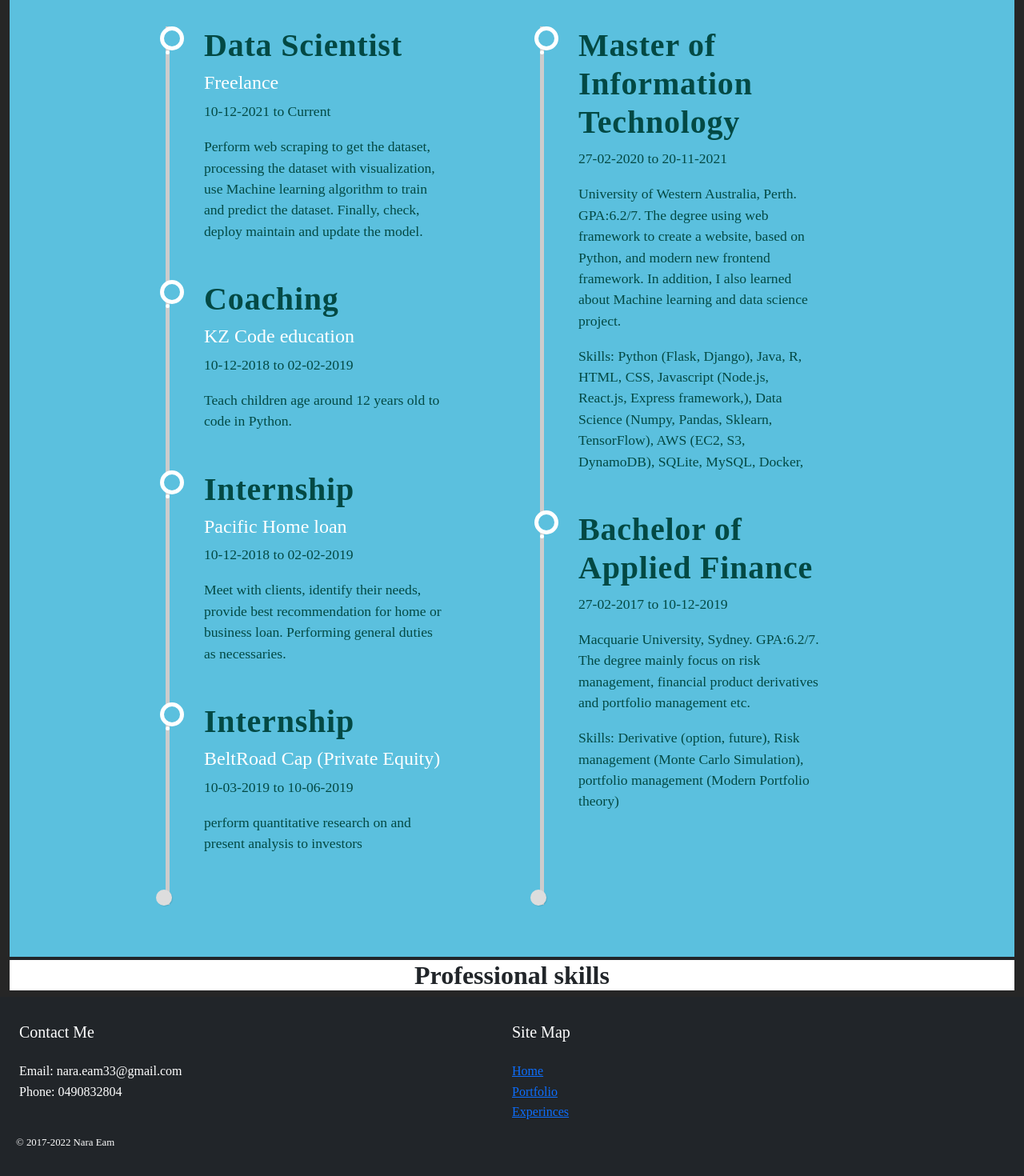
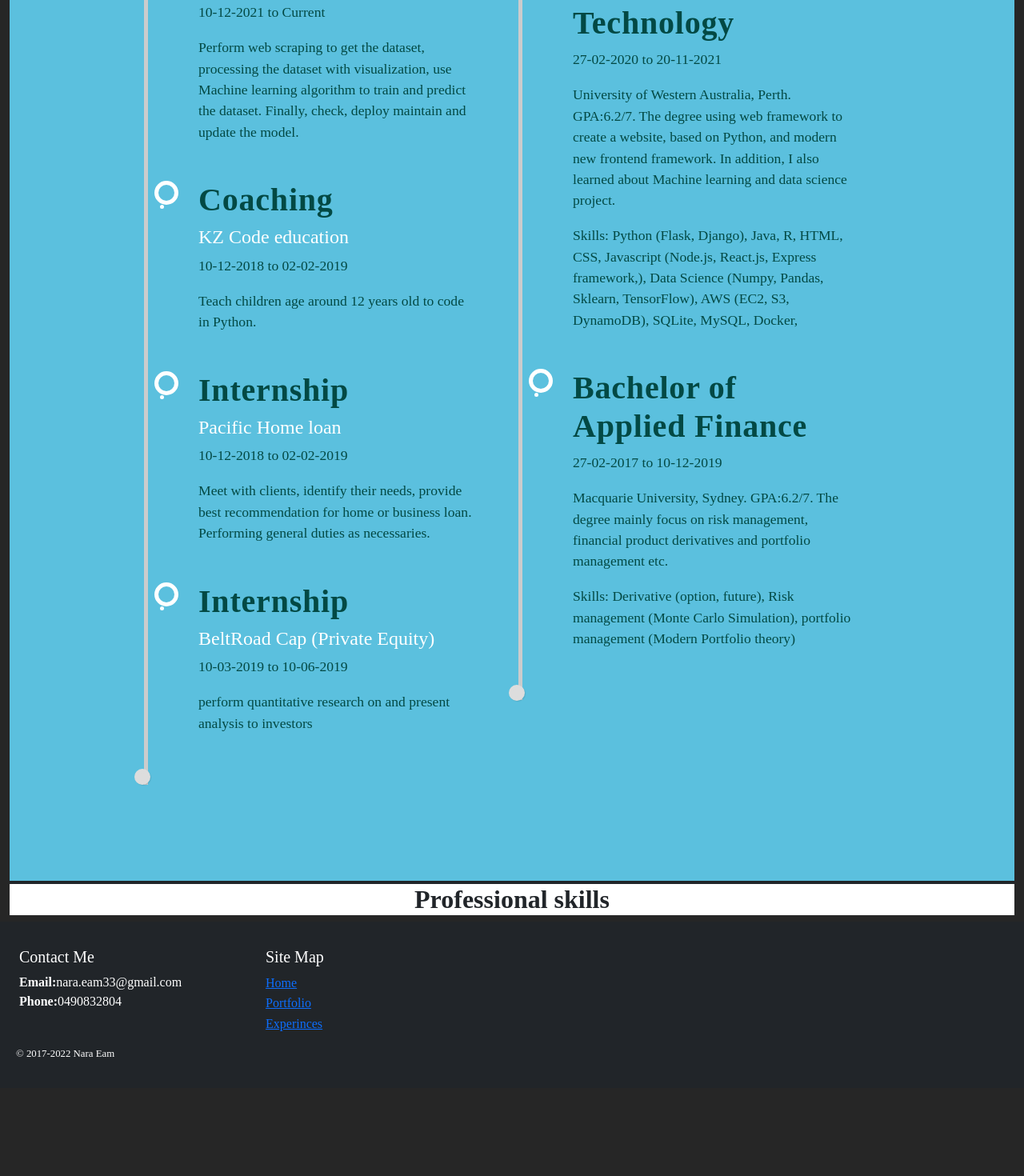
Before and after one commit to Sameam/sameam.github.io, a React (Create React App) app: page /experience in a window 1280 px wide. Shown: the part 381-1851 px from the top of the page at 80% size. After the commit the page ends 1741 px from the top, so only its background shows below. Built offline with nearby package versions, Linux system fonts and the light colour scheme; a web font is replaced by a local one.

Commit message:
update timeline and footer

```diff
--- a/public/index.html
+++ b/public/index.html
@@ -13,8 +13,7 @@
     <link rel="manifest" href="%PUBLIC_URL%/manifest.json" />
     <link rel="stylesheet" href="https://cdn.jsdelivr.net/npm/bootstrap@5.1.3/dist/css/bootstrap.min.css"
     integrity="sha384-1BmE4kWBq78iYhFldvKuhfTAU6auU8tT94WrHftjDbrCEXSU1oBoqyl2QvZ6jIW3" crossorigin="anonymous">
-    <link rel="stylesheet" href="https://cdn.jsdelivr.net/npm/@fortawesome/fontawesome-free@5.15.4/css/fontawesome.min.css"
-    integrity="sha384-jLKHWM3JRmfMU0A5x5AkjWkw/EYfGUAGagvnfryNV3F9VqM98XiIH7VBGVoxVSc7" crossorigin="anonymous">
+    <link rel="stylesheet" href="https://cdnjs.cloudflare.com/ajax/libs/font-awesome/4.7.0/css/font-awesome.min.css">
     <title>Nara Eam</title>
   </head>
   <body>
--- a/src/components/Base.js
+++ b/src/components/Base.js
@@ -16,20 +16,21 @@ const Base = ({children}) => {
     </div>
     <footer className='footer bg-dark mt-auto py-3' id="footer">
       <div className='container-fluid text-white py-3 row text-left' style={{clear: 'both'}}>
-        <h5 className='text-white col-sm' >Contact Me</h5>
-        <h5 className="text-white col-sm">Site Map</h5>
+        <div class="col-lg-3 col-md-6 footer-contact">
+          <h5 className='text-white col order-first'>Contact Me</h5>
+          <p>
+            <strong>Email:</strong>nara.eam33@gmail.com <br/>
+            <strong>Phone:</strong>0490832804 <br/>
+          </p>
+        </div>
+
+      <div className='col-lg-3 col-md-5' style={{clear: 'both'}}>
+        <h5 className="text-white">Site Map</h5>
+          <i class="bx bx-chevron-right"></i><Link to="/">Home</Link> <br/>
+          <i class="bx bx-chevron-right"></i><Link to="/portfolio">Portfolio</Link> <br/>
+          <i class="bx bx-chevron-right"></i><Link to="/experience">Experinces</Link>
       </div>
-      <div className='container-fluid text-white row text-left' style={{clear: 'both'}}>
-        <ul className='col-sm' style={{listStyle: "none"}}>
-          <li>Email: nara.eam33@gmail.com</li>
-          <li>Phone: 0490832804</li>
-        </ul>
-        <ul className='col-sm' style={{listStyle: "none"}}>
-          <li><Link to="/">Home</Link></li>
-          <li><Link to="/portfolio">Portfolio</Link></li>
-          <li><Link to="/experience">Experinces</Link></li>
-        </ul>
-      </div>
+    </div>
       <div className='text-white' style={{
         fontWeight: 300,
         fontSize: '0.80rem',
--- a/src/components/Experince.js
+++ b/src/components/Experince.js
@@ -8,25 +8,26 @@ import {work,education} from "./Experincedata"
 const Experince = () => {
   return <Base>
     <section className="block-content t-block-teal l-block-spacing">
-					<div className="l-contained row text-left">
-						<header className="heading-group col-sm-5">
-							<h2>Work Experinces</h2>
+					<div className="l-contained row text-left mb-2 d-flex align-items-stretch">
+						<header className="heading-group col-lg col-md-6">
+							<h2>Experinces</h2>
 							<p class="subtitle">
 								Work Background
 							</p>
+							<ul className="timeline-list">
+							<Experiencetime data={work}/>
+						</ul>
 						</header>
-            <header className="heading-group col-sm">
+            <header className="heading-group col-lg col-md-6">
 							<h2>Education</h2>
 							<p class="subtitle">
 								Study Background
 							</p>
-						</header>
-						<ul className="timeline-list col-sm-5">
-							<Experiencetime data={work}/>
-						</ul>
-						<ul class="timeline-list col-md-5">
+							<ul class="timeline-list">
 							<Experiencetime data={education} />
 						</ul>
+						</header>
+
 					</div>
 				</section>
 				<div className='mt-1' style={{backgroundColor:"white"}}>
--- a/src/components/Navbar.js
+++ b/src/components/Navbar.js
@@ -5,7 +5,6 @@ import { Navbar, Container, Nav} from 'react-bootstrap'
 
 
 const Navbars = () => {
-
 
   return (
   <Navbar bg="dark" expand="lg" variant="dark">
```
